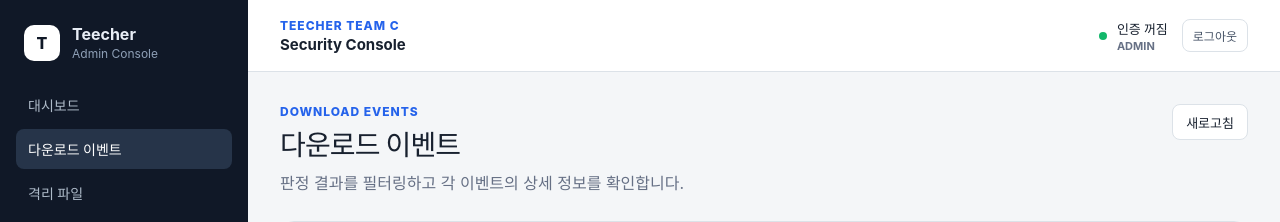
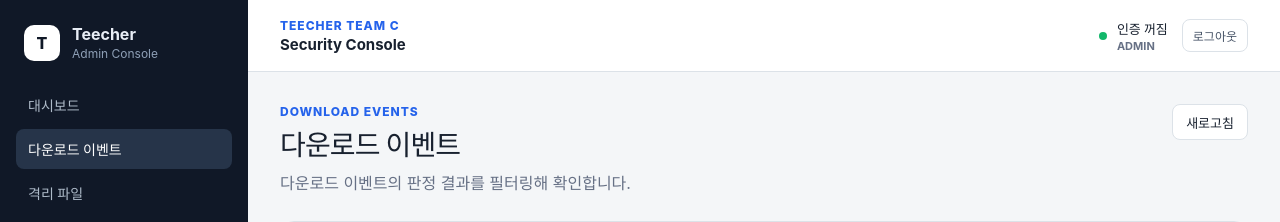
Before and after one commit to 2026-Teecher-Team-C/platform-server, a React (Vite) app in the folder console/: page /events in a window 1280 px wide. Shown: the top 222 px of the page. Built offline with nearby package versions, Linux system fonts and the light colour scheme; no server answers.

Commit message:
fix: 다운로드 이벤트 목록 문구 수정

```diff
--- a/console/src/pages/EventsPage.tsx
+++ b/console/src/pages/EventsPage.tsx
@@ -94,7 +94,7 @@
         <div>
           <p className="eyebrow">Download events</p>
           <h1>다운로드 이벤트</h1>
-          <p>판정 결과를 필터링하고 각 이벤트의 상세 정보를 확인합니다.</p>
+          <p>다운로드 이벤트의 판정 결과를 필터링해 확인합니다.</p>
         </div>
         <button className="events-button" type="button" onClick={refresh} disabled={isLoading}>새로고침</button>
       </div>
```
